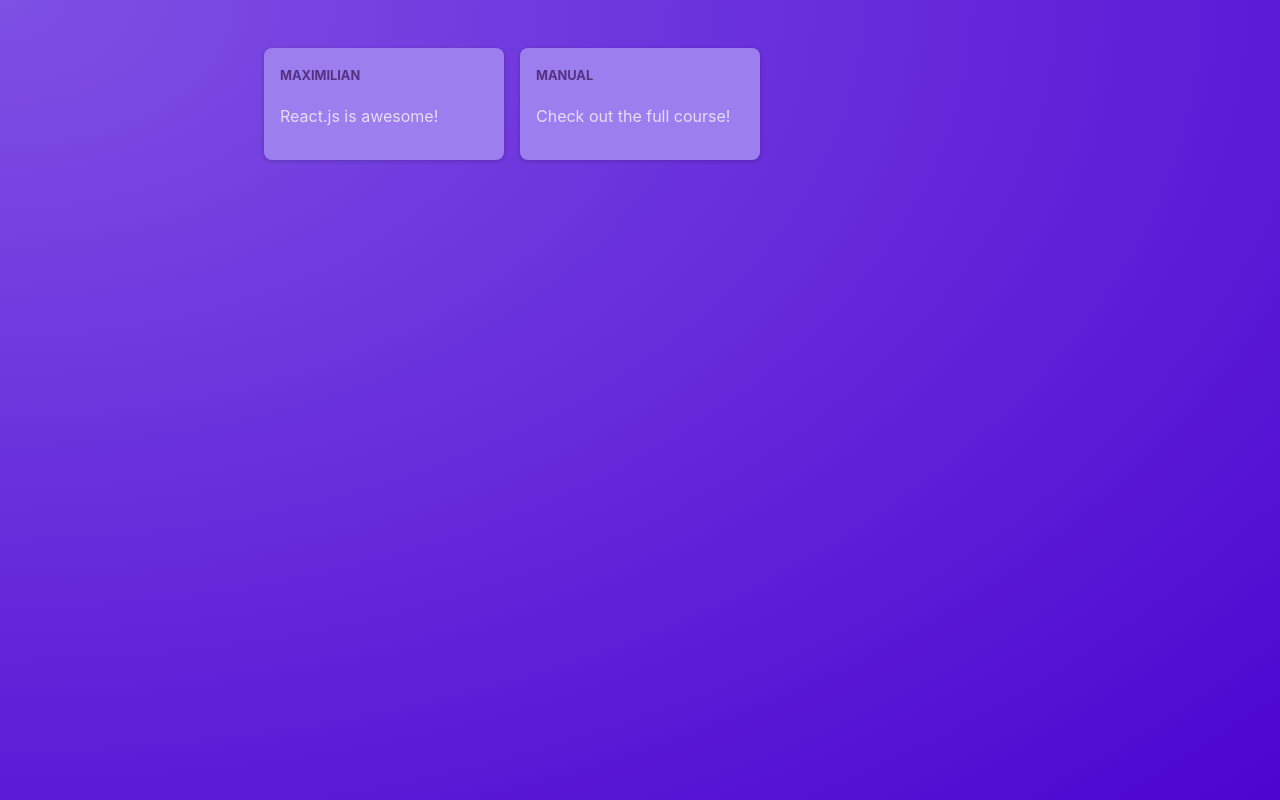
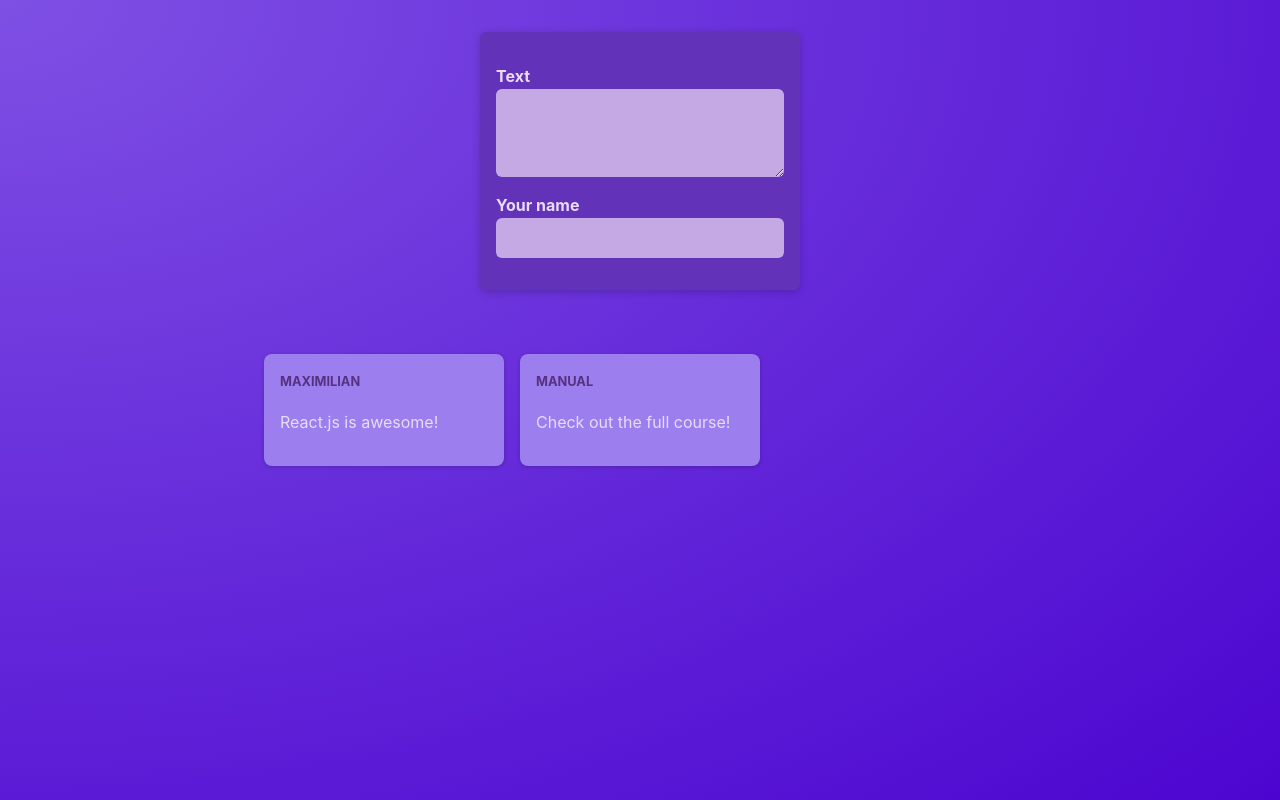
Before and after one commit to APapeIsName/react-crash-course, a React (Vite) app: page / in a window 1280 px wide. Built offline with nearby package versions, Linux system fonts and the light colour scheme.

Commit message:
Feat : 이벤트 리스너 적용해서 콘솔로 띄워보기

```diff
--- /dev/null
+++ b/src/components/NewPost.jsx
@@ -0,0 +1,22 @@
+import classes from './NewPost.module.css';
+
+function NewPost() {
+
+  function changeBodyHandler(event) {
+    console.log(event.target.value);
+  }
+  return (
+    <form className={classes.form}>
+      <p>
+        <label htmlFor="body">Text</label>
+        <textarea id="body" required rows={3} onChange={changeBodyHandler} />
+      </p>
+      <p>
+        <label htmlFor="name">Your name</label>
+        <input type="text" id="name" required />
+      </p>
+    </form>
+  );
+}
+
+export default NewPost;
--- /dev/null
+++ b/src/components/NewPost.module.css
@@ -0,0 +1,55 @@
+.form {
+    background-color: #6233b9;
+    padding: 1rem;
+    width: 20rem;
+    margin: 2rem auto;
+    border-radius: 6px;
+    box-shadow: 0 2px 8px rgba(0, 0, 0, 0.2);
+  }
+
+  .form label {
+    display: block;
+    margin-bottom: 0.05rem;
+    color: #eadbfb;
+    font-weight: bold;
+  }
+
+  .form input,
+  .form textarea {
+    display: block;
+    width: 100%;
+    font: inherit;
+    padding: 0.5rem;
+    border-radius: 6px;
+    border: none;
+    background-color: #c4a9e4;
+    color: #28262c;
+  }
+
+  .actions {
+    display: flex;
+    justify-content: flex-end;
+    gap: 0.5rem;
+  }
+
+  .actions button {
+    cursor: pointer;
+    font: inherit;
+    padding: 0.5rem 1.5rem;
+    border: none;
+    border-radius: 4px;
+    background-color: #34036c;
+    color: #e5d5f7;
+  }
+
+  .actions button:hover {
+    background-color: #23014a;
+  }
+
+  .actions button[type='button'] {
+    background-color: transparent;
+  }
+
+  .actions button[type='button']:hover {
+    color: #d1bee6;
+  }
--- a/src/components/PostsList.jsx
+++ b/src/components/PostsList.jsx
@@ -1,12 +1,17 @@
+import NewPost from "./NewPost";
 import Post from "./Post";
 import classes from './PostsList.module.css'
 
 function PostsList() {
     return (
-        <ul className={classes.posts}>
-            <Post author="Maximilian" body="React.js is awesome!"/>
-            <Post author="Manual" body="Check out the full course!"/>
-        </ul>
+        <>
+            <NewPost />
+            <ul className={classes.posts}>
+                <Post author="Maximilian" body="React.js is awesome!"/>
+                <Post author="Manual" body="Check out the full course!"/>
+            </ul>
+        </>
+
     )
 }
 
```
